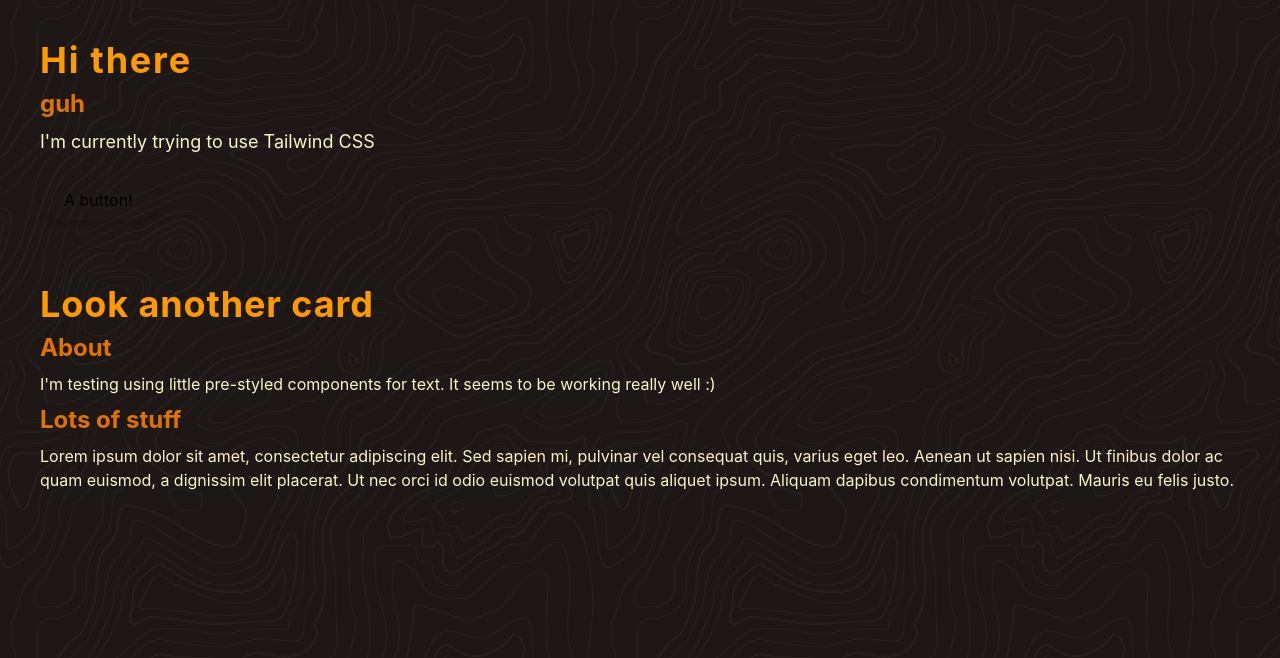
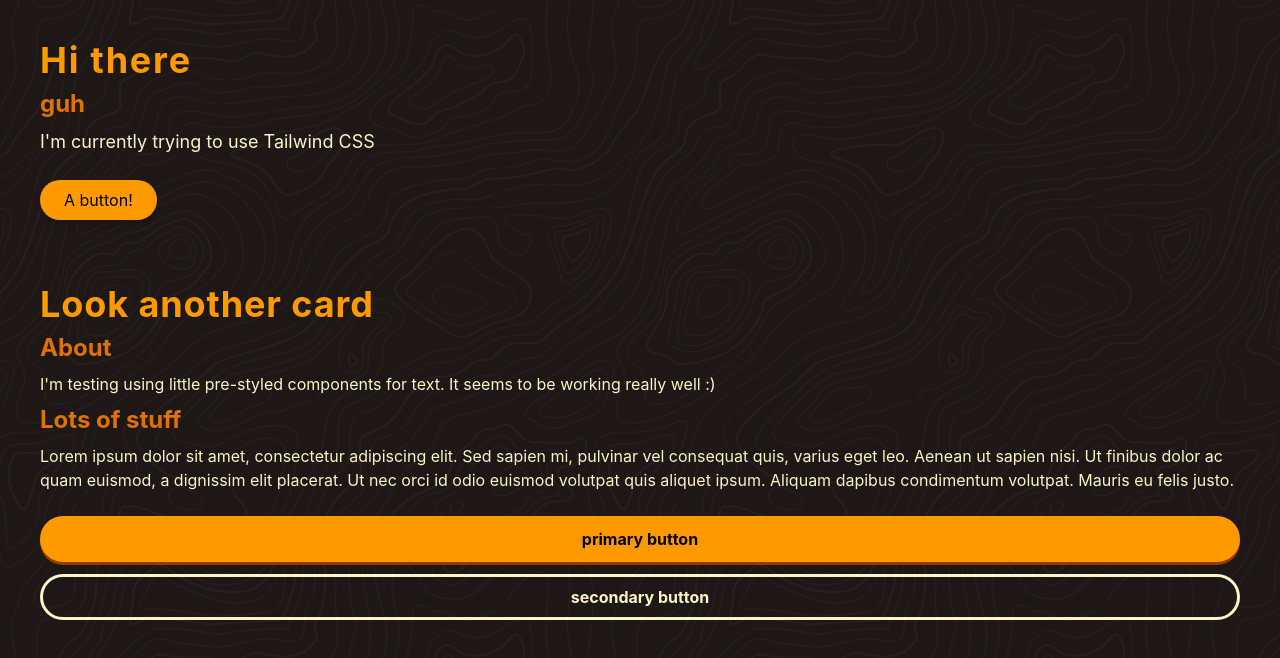
Before and after one commit to SoupCat-Py/impostor-game, a React (Vite) app: page / in a window 1280 px wide. Shown: the top 658 px of the page. Built offline with nearby package versions, Linux system fonts and the light colour scheme.

Commit message:
started making a button component

```diff
--- a/src/App.tsx
+++ b/src/App.tsx
@@ -1,4 +1,5 @@
 import { H1, H2, Para } from "./components/Text";
+import Button from "./components/Button";
 
 //          DARK     LIGHT-1      LIGHT-2
 // bg1   taupe-900  olive-200    taupe-400
@@ -45,6 +46,10 @@ export default function App() {
         <Para>I'm testing using little pre-styled components for text. It seems to be working really well :)</Para>
         <H2>Lots of stuff</H2>
         <Para>Lorem ipsum dolor sit amet, consectetur adipiscing elit. Sed sapien mi, pulvinar vel consequat quis, varius eget leo. Aenean ut sapien nisi. Ut finibus dolor ac quam euismod, a dignissim elit placerat. Ut nec orci id odio euismod volutpat quis aliquet ipsum. Aliquam dapibus condimentum volutpat. Mauris eu felis justo.</Para>
+        <div className="flex flex-col gap-3 my-4">
+          <Button link primary>primary button</Button>
+          <Button link>secondary button</Button>
+        </div>
       </div>
     </div>
   </>)
--- /dev/null
+++ b/src/components/Button.tsx
@@ -0,0 +1,27 @@
+import type { ReactNode } from "react";
+
+type buttonProps = {
+    children: ReactNode;
+    primary?: boolean;
+    link?: boolean;
+}
+
+export default function Button({children, primary=false, link=false}:buttonProps) {
+    if (link) {
+        return (
+            <a className={`
+                flex justify-center items-center py-2 w-full select-none
+                rounded-full font-bold border-3 cursor-pointer
+                ${primary
+                    ?"bg-emerald-400 border-emerald-400 dark:bg-amber-500 dark:border-amber-500 text-white dark:text-black"
+                    :"bg-none border-emerald-700 dark:border-amber-100 text-emerald-700 dark:text-amber-100"
+                }
+                ${primary?"shadow-emerald-700 dark:shadow-amber-800 hover:translate-y-[3px]":"shadow-none"}
+                shadow-[0_3px_0_0] hover:shadow-none transition duration-50
+                `}
+            >
+                {children}
+            </a>
+        )
+    }
+}
```
